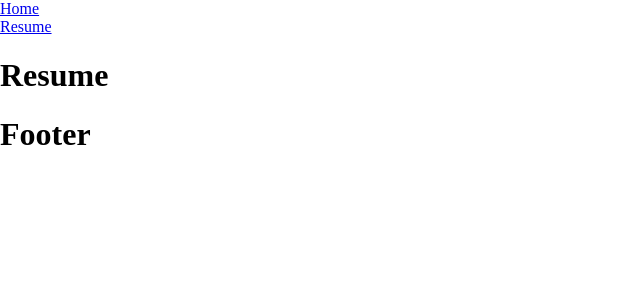
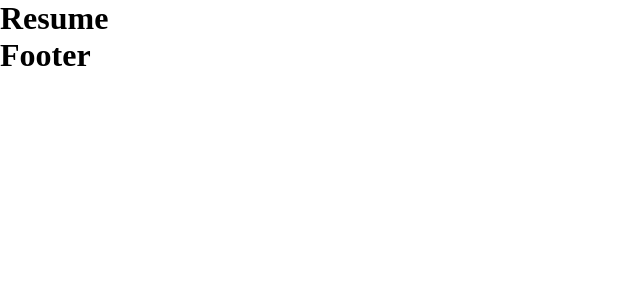
Before and after one commit to skylares/personal-portfolio, a React (Create React App) app: page /Resume in a window 1280 px wide. Shown: the top 300 px of the page, without its empty margins (0-640 px from the left). Built offline with nearby package versions, Linux system fonts and the light colour scheme.

Commit message:
Add navbar hide on scroll

```diff
--- a/src/App.js
+++ b/src/App.js
@@ -4,6 +4,8 @@ import About from './components/About';
 import Projects from './components/Projects';
 import Contact from './components/Contact';
 import Footer from './components/Footer';
+
+import { useEffect } from 'react';
 
 export default function App() {
   return (
--- a/src/components/About.js
+++ b/src/components/About.js
@@ -1,6 +1,6 @@
 export default function About() {
   return(
-    <section className="about">
+    <section className="about" id="about">
       <h1>About</h1>
     </section>
   );
--- a/src/components/Contact.js
+++ b/src/components/Contact.js
@@ -1,6 +1,6 @@
 export default function Contact() {
   return(
-    <section className="contact">
+    <section className="contact" id="contact">
       <h1>Contact</h1>
     </section>
   );
--- a/src/components/Header.js
+++ b/src/components/Header.js
@@ -1,12 +1,36 @@
+import React, { useState, useEffect } from 'react';
 import { Link } from 'react-router-dom';
 
 export default function Header() {
+
+  const [navShown, setNavShown] = useState(true);
+  const [yPosition, setYPosition] = useState(0);
+
+  // Checks if user is scrolling, and sets state based on direction
+  const trackYPos = () => {
+    if (typeof window !== 'undefined') {
+      if (window.scrollY < yPosition) setNavShown(true);
+      else setNavShown(false);
+      setYPosition(window.scrollY);
+    }
+  }
+
+  useEffect(() => {
+    if (typeof window !== 'undefined') {
+      window.addEventListener('scroll', trackYPos);
+
+      return () => window.removeEventListener('scroll', trackYPos);
+    }
+  }, [yPosition]);
+
   return(
     <header className="header">
-      <nav className='header--nav'>
+      <nav className={navShown ? 'header--nav' : 'header--nav hidden'}>
         <Link to="/">Home</Link>
-        <br />
         <Link to="/Resume">Resume</Link>
+        <a href='#about'>About</a>
+        <a href='#projects'>Projects</a>
+        <a href='#contact'>Contact</a>
       </nav>
     </header>
   );
--- a/src/components/Hero.js
+++ b/src/components/Hero.js
@@ -1,6 +1,6 @@
 export default function Hero() {
   return(
-    <section className="hero">
+    <section className="hero" id="hero">
       <h1>Hero</h1>
     </section>
   );
--- a/src/components/Projects.js
+++ b/src/components/Projects.js
@@ -1,6 +1,6 @@
 export default function Projects() {
   return(
-    <section className="projects">
+    <section className="projects" id="projects">
       <h1>Projects</h1>
     </section>
   );
--- a/src/index.js
+++ b/src/index.js
@@ -9,7 +9,7 @@ const root = ReactDOM.createRoot(document.getElementById('root'));
 root.render(
   <BrowserRouter>
     <Routes>
-      <Route index element={<App />} />
+      <Route path='/' element={<App />} />
       <Route path='Resume' element={<Resume />} />
       <Route path='*' element={<h1>404: Page Does Not Exist!</h1>} />
     </Routes>
--- a/src/styles.css
+++ b/src/styles.css
@@ -2,7 +2,33 @@
   box-sizing: border-box;
 }
 
-body, html {
+body, html, h1, p, button {
   margin: 0;
   padding: 0;
 }
+
+html {
+  scroll-behavior: smooth;
+  overflow-x: hidden;
+  overflow-y: scroll;
+}
+
+/* HEADER */
+
+.header--nav {
+  position: fixed;
+  transition: 0.3s linear;
+  top: 0;
+  background-color: red;
+  width: 100%;
+}
+
+.header--nav.hidden {
+  top: -40px;
+}
+
+/* TEMP */
+
+section {
+  height: 100vh;
+}
```
